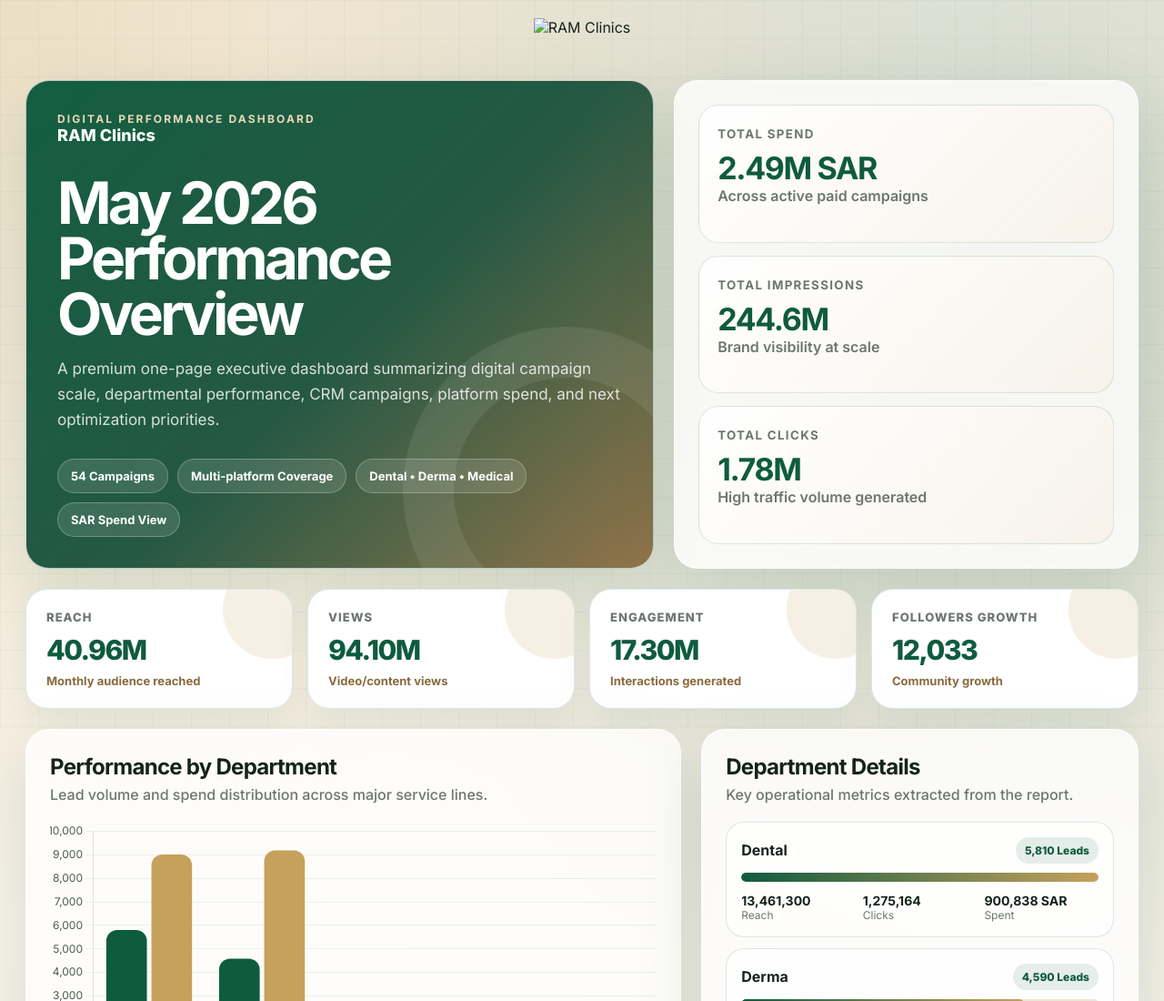
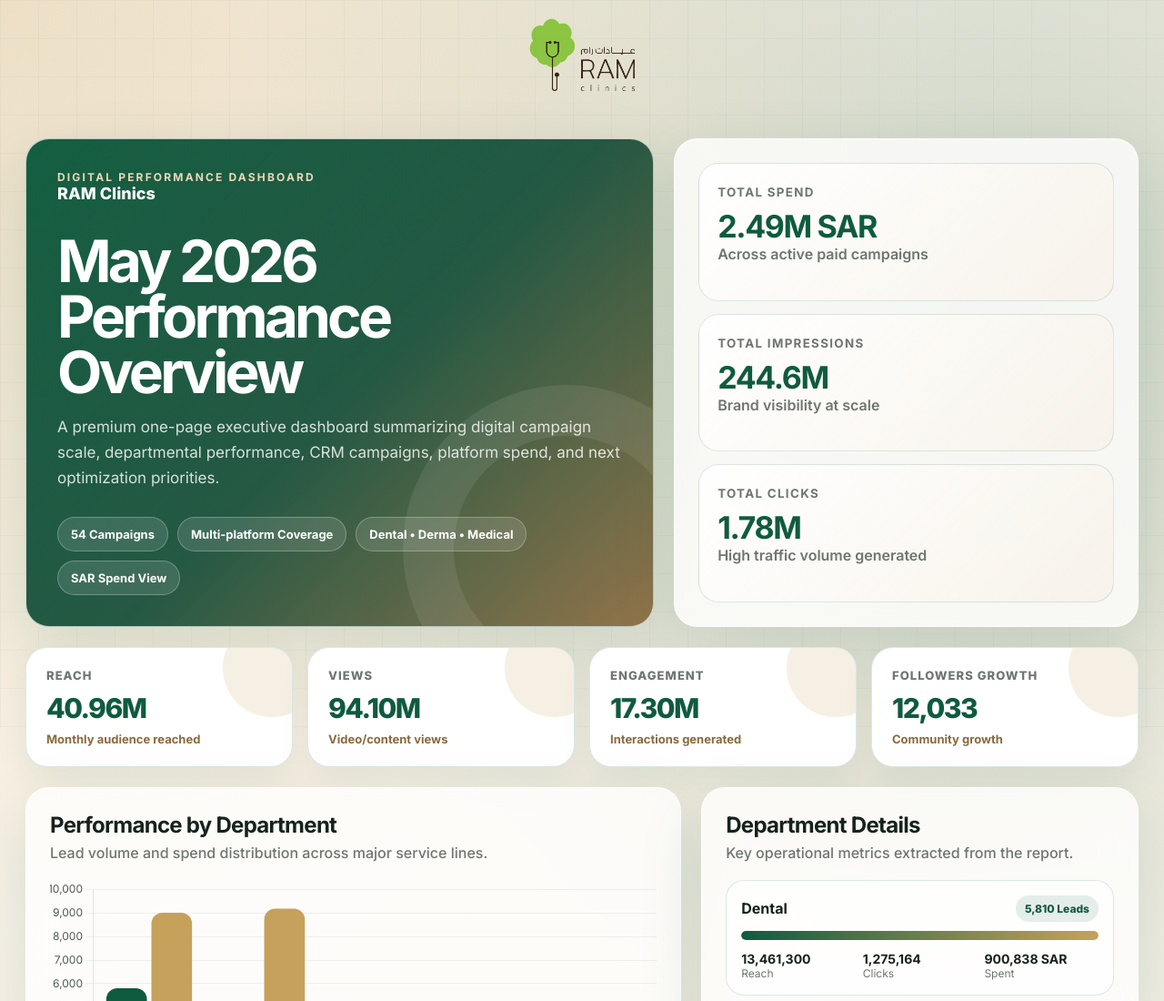
Before and after one commit to rehamalgnnama-alt/ramdashbord, a website: page index.html in a window 1280 px wide. Shown: the top 1100 px of the page at 91% size. Drawn offline with nearby package versions, Linux system fonts and the light colour scheme.

Commit message:
Update index.html

```diff
--- a/index.html
+++ b/index.html
@@ -46,7 +46,7 @@
 </head>
 <body>
   <div style="text-align:center;padding:20px 0;">
-  <img src=" Ram Logo.png" alt="RAM Clinics" style="height:80px;">
+  <img src="Logo.png" alt="RAM Clinics" style="height:80px;">
 </div>
   <main class="wrap">
     <section class="hero">
```
